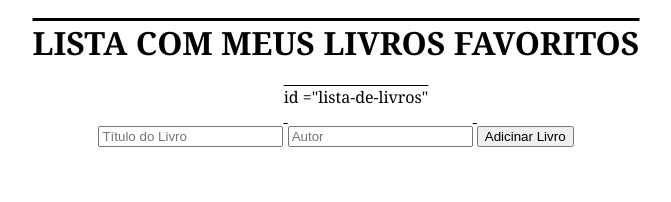
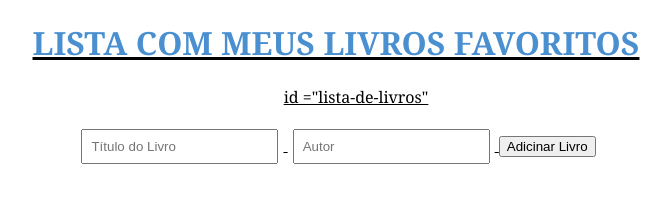
Before and after one commit to ViniciusMO1/Desafio3, a plain HTML site: page desafio3/index.html in a window 1280 px wide. Shown: the whole page, without its empty margins (304-975 px from the left). Drawn offline with Linux system fonts and the light colour scheme.

Commit message:
acrescentando margin e padding

```diff
--- a/desafio3/style.css
+++ b/desafio3/style.css
@@ -1,5 +1,12 @@
 body {
   font-family: Cambria, Cochin, Georgia, Times, 'Times New Roman', serif;
   text-align: center ;
-  text-decoration: overline;
+  text-decoration: underline;
 }
+h1{
+color:#4A90D1;
+}
+input{
+  margin: 5px;
+  padding: 8px;
+}
```
